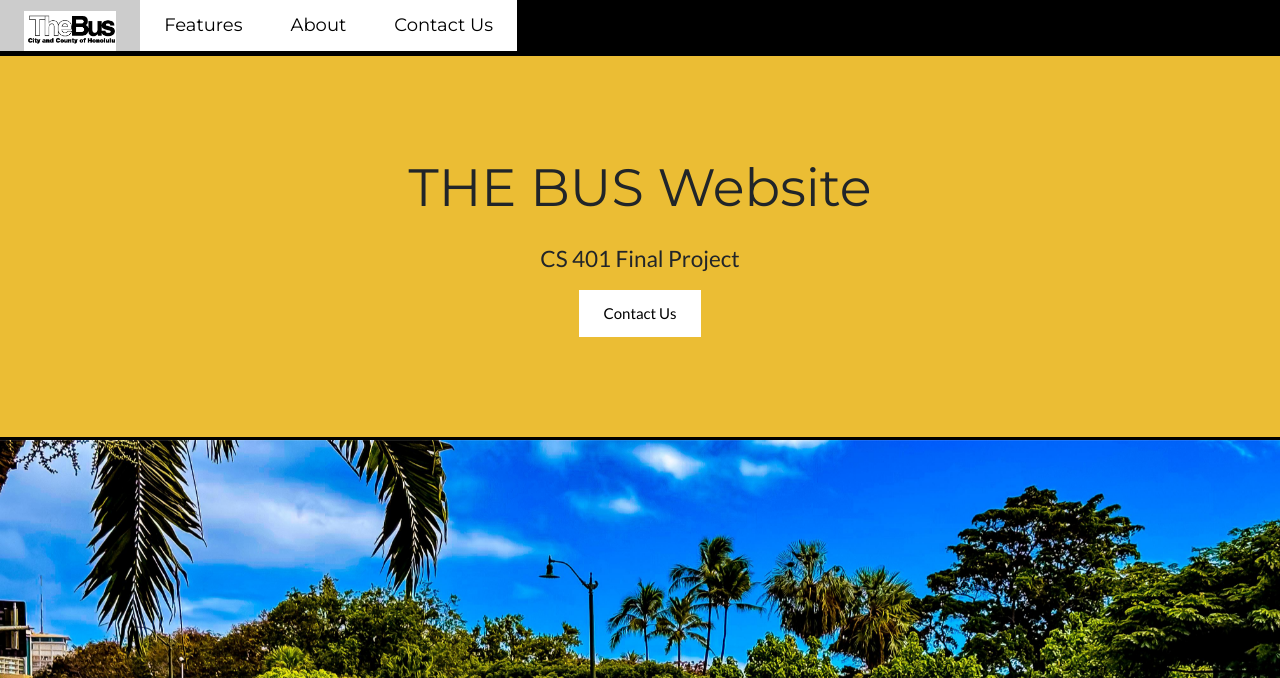
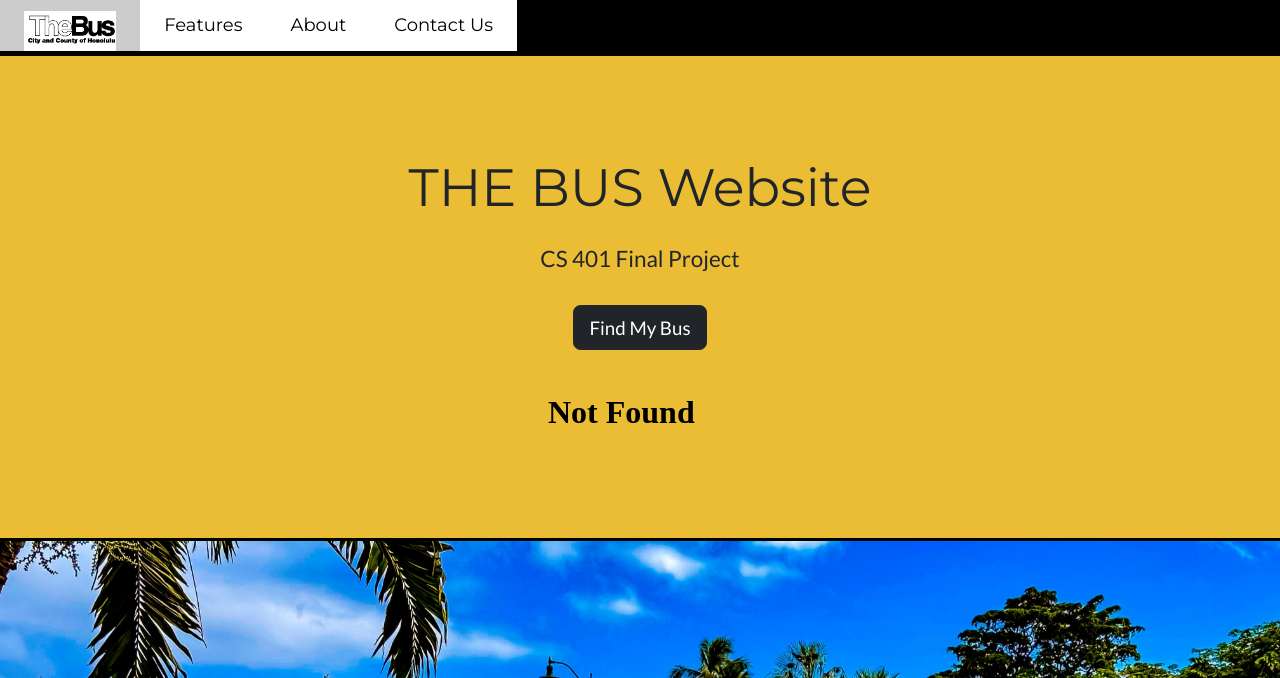
Before and after one commit to QuinnMcHenry/CS401_FINAL_PROJECT, a Flask app: page / in a window 1280 px wide. Shown: the top 678 px of the page. Run offline with Flask 3, Linux system fonts and the light colour scheme.

Commit message:
working on clock

```diff
--- a/routes.py
+++ b/routes.py
@@ -26,6 +26,10 @@ def get_address():
 @app.route("/models")
 def get_models():
     return render_template("models.html")
+
+@app.route('/clock')
+def clock():
+    return render_template('clock.html')
 
 @app.route('/arrivals', methods=['GET'])
 def get_bus_coords():
--- a/templates/clock.html
+++ b/templates/clock.html
@@ -4,7 +4,7 @@
   <head>
     <meta charset="UTF-8">
     <title> Dynamic Digital Clock | CodingLab </title>
-    <link rel="stylesheet" href="style.css">
+    <link rel="stylesheet" href="clock_style.css">
     <!-- Fontawesome CDN Link -->
     <link rel="stylesheet" href="https://cdnjs.cloudflare.com/ajax/libs/font-awesome/5.15.4/css/all.min.css" />
    </head>
--- a/templates/index.html
+++ b/templates/index.html
@@ -42,7 +42,14 @@ body,h1,h2,h3,h4,h5,h6 {font-family: "Lato", sans-serif}
 <header class="text-center" style="background-color: #ebbd34; padding-top: 100px; padding-bottom: 100px;">
   <h1 class="mb-4 display-4">THE BUS Website</h1>
   <p class="fs-4">CS 401 Final Project</p>
-  <a href="http://127.0.0.1:5000/contact" class="w3-bar-item w3-button w3-padding-large w3-white">Contact Us</a>
+  <button id="getLocationBtn" class="btn btn-dark btn-lg mt-3" onclick="getUserLocation()">Find My Bus</button>
+
+<!-- Digital Clock Embed -->
+<div class="mt-4">
+  <iframe src="clock.html" width="200" height="60" style="border:none;"></iframe>
+</div>
+
+
 
 </header>
 
```
